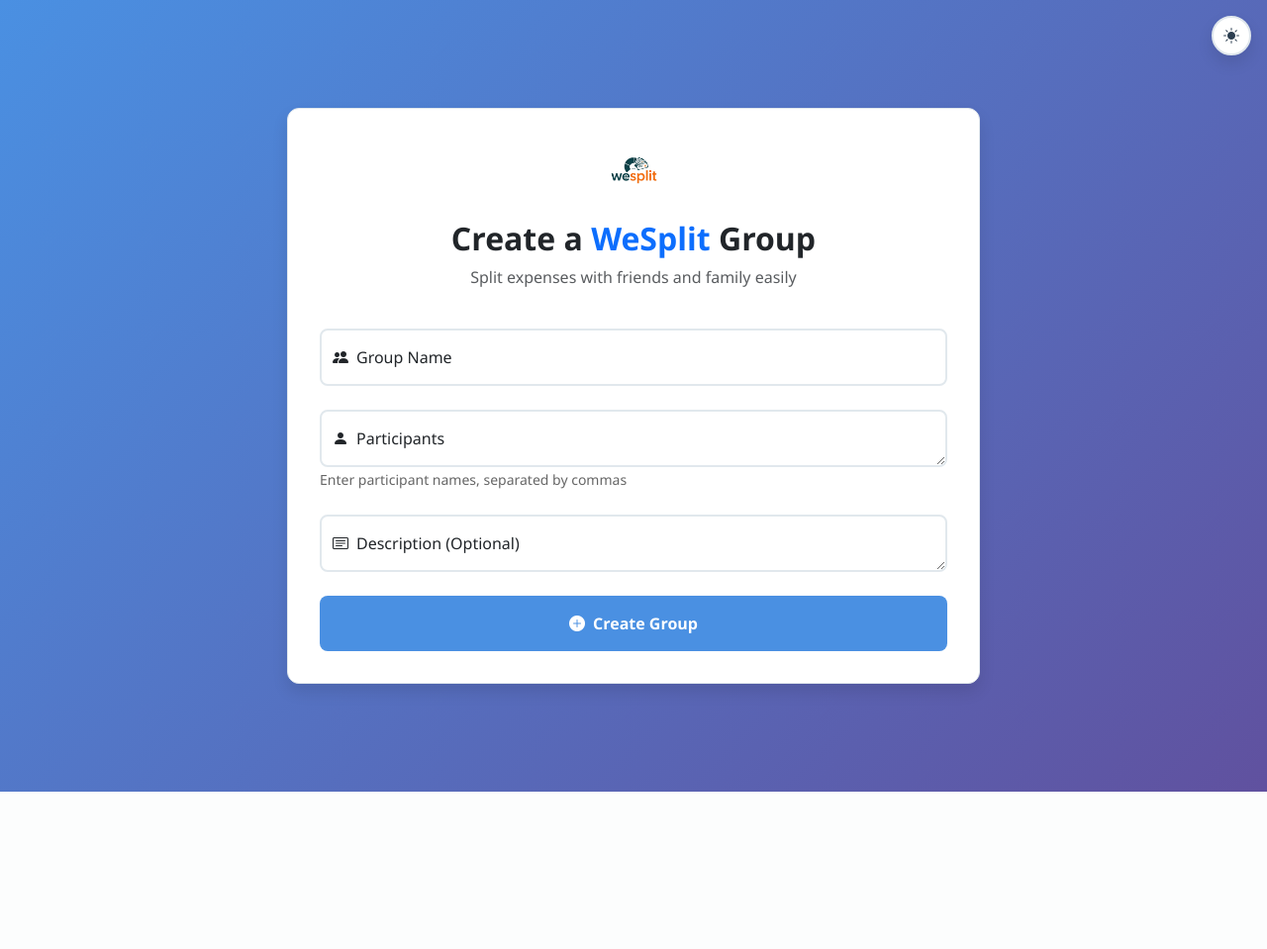
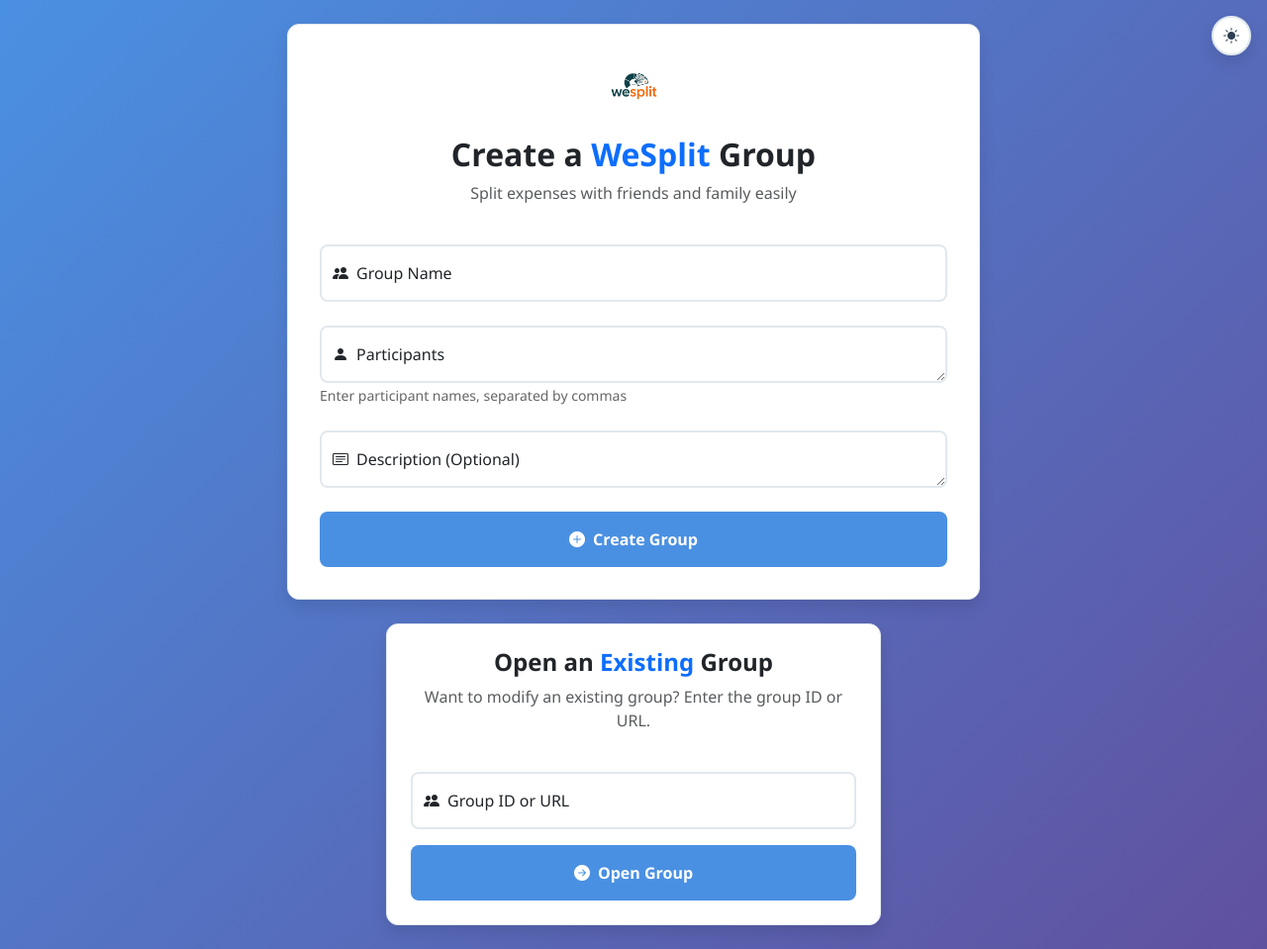
Before and after one commit to Arg0naut18/WeSplit, a Flask app: page / in a window 1280 px wide. Shown: the whole page at 99% size. Before the commit the page ends 800 px from the top, so only its background shows below. Run offline with Flask 3, Linux system fonts and the light colour scheme.

Commit message:
Added existing group enter

```diff
--- a/main.py
+++ b/main.py
@@ -2,7 +2,7 @@
 from src.service.ledger import Ledger
 from waitress import serve
 from configs import EndpointConfigs
-from typing import List, Dict
+from typing import List, Dict, Any
 from src.utils.logger import logger
 from collections import defaultdict
 from werkzeug.middleware.proxy_fix import ProxyFix
@@ -17,8 +17,7 @@
 HOME_PATH = "/home"
 
 
-# pyright: ignore[reportGeneralTypeIssues]
-def generate_summary(ledger: List[Dict[str, any]]) -> List[Dict[str, any]]:
+def generate_summary(ledger: List[Dict[str, Any]]) -> List[Dict[str, Any]]:
     data_dict = {}
     for data in ledger:
         original_key = data["by"]+"->"+data["to"]
@@ -107,8 +106,7 @@
     return simplified
 
 
-# pyright: ignore[reportGeneralTypeIssues]
-def get_summary(group_id, group_details, wants_simplified) -> tuple[bool, List[Dict[str, any]]]:
+def get_summary(group_id, group_details, wants_simplified) -> tuple[bool, List[Dict[str, Any]]]:
     if wants_simplified:
         if "simplified" in group_details:
             return True, group_details["simplified"]
@@ -160,8 +158,7 @@
 @app.route("/create-group", methods=["POST"])
 def create_group():
     group_name = request.form.get("groupName", "")
-    group_members = [name.strip()
-                     for name in request.form.get("names", "").split(",")]
+    group_members = [name.strip() for name in request.form.get("names", "").split(",")]
     group_description = request.form.get(
         "groupDescription") if request.form.get("groupDescription") else None
     logger.info(
--- a/static/css/style.css
+++ b/static/css/style.css
@@ -260,11 +260,6 @@
     border: 1px solid var(--border-color);
 }
 
-/* .card:hover {
-    transform: translateY(-2px);
-    box-shadow: 0 12px 20px rgba(0, 0, 0, 0.2);
-} */
-
 .group-form, .verify-form, .group-url-box, .summary-box {
     max-width: 700px;
     min-width: 400px;
@@ -288,6 +283,27 @@
     box-shadow: var(--box-shadow);
     border: 1px solid var(--border-color);
     overflow-y: auto;
+}
+
+.open-group-form {
+    max-width: 500px;
+    min-width: 300px;
+    width: 90vw;
+    padding: 1.5rem;
+    background-color: var(--background-secondary);
+    border-radius: var(--border-radius);
+    box-shadow: var(--box-shadow);
+    border: 1px solid var(--border-color);
+    transition: all 0.3s ease;
+}
+
+.open-group-form:hover {
+    transform: translateY(-2px);
+    box-shadow: 0 12px 20px rgba(0, 0, 0, 0.15);
+}
+
+[data-theme="dark"] .open-group-form:hover {
+    box-shadow: 0 12px 20px rgba(0, 0, 0, 0.35);
 }
 
 /* Modal styles */
--- /dev/null
+++ b/static/js/index.js
@@ -0,0 +1,24 @@
+document.addEventListener('DOMContentLoaded', () => {
+    const joinGroupForm = document.getElementById('joinGroupForm');
+    if (joinGroupForm) {
+        joinGroupForm.addEventListener('submit', function (event) {
+            event.preventDefault();
+            const form = event.target;
+            const card = form.closest('.open-group-form');
+            const groupIdOrUrl = document.getElementById('groupIdInput').value.trim();
+
+            if (groupIdOrUrl) {
+                if (card) {
+                    card.style.transition = "transform 0.3s ease, opacity 0.3s ease";
+                    card.style.transform = "scale(0.95)";
+                    card.style.opacity = "0";
+                }
+
+                setTimeout(() => {
+                    let groupId = groupIdOrUrl.split("=").pop();
+                    window.location.href = "/group?groupId=" + groupId;
+                }, 300);
+            }
+        });
+    }
+});
--- a/templates/index.html
+++ b/templates/index.html
@@ -4,10 +4,11 @@
   class="container d-flex align-items-center justify-content-center min-vh-100 py-4"
 >
   {% if not group_url %}
+  <div class="d-flex flex-column align-items-center">
     <div class="group-form card">
       <div class="text-center mb-4">
         <img
-        src="static/images/wesplit-logo.png"
+          src="{{ url_for('static', filename='images/wesplit-logo.png') }}"
           alt="WeSplit Logo"
           class="logo-lg mb-3"
         />
@@ -73,7 +74,8 @@
               placeholder="Enter description"
             ></textarea>
             <label for="groupDescription"
-            ><i class="bi bi-card-text me-2"></i>Description (Optional)</label
+              ><i class="bi bi-card-text me-2"></i>Description
+              (Optional)</label
             >
           </div>
         </div>
@@ -82,6 +84,30 @@
           <i class="bi bi-plus-circle-fill me-2"></i>Create Group
         </button>
       </form>
+    </div>
+    <div class="open-group-form card mt-4">
+      <div class="text-center mb-4">
+        <h2 class="fw-bold fs-4">
+          Open an <span class="text-primary">Existing</span> Group
+        </h2>
+        <p class="text-muted">Want to modify an existing group? Enter the group ID or URL.</p>
+      </div>
+      <form id="joinGroupForm">
+        <div class="form-floating mb-3">
+          <input
+            type="text"
+            class="form-control"
+            id="groupIdInput"
+            placeholder="Group ID or URL"
+            required
+          />
+          <label for="groupIdInput"><i class="bi bi-people-fill me-2"></i>Group ID or URL</label>
+        </div>
+        <button type="submit" class="btn btn-primary w-100 py-3">
+          <i class="bi bi-arrow-right-circle-fill me-2"></i>Open Group
+        </button>
+      </form>
+    </div>
   </div>
   {% else %}
   <div class="group-url-box card text-center">
@@ -198,4 +224,5 @@
     }
   }
 </script>
+<script src="{{ url_for('static', filename='js/index.js') }}"></script>
 {% endblock %}
```
Lines whose indentation alone changed are shown as unchanged.
